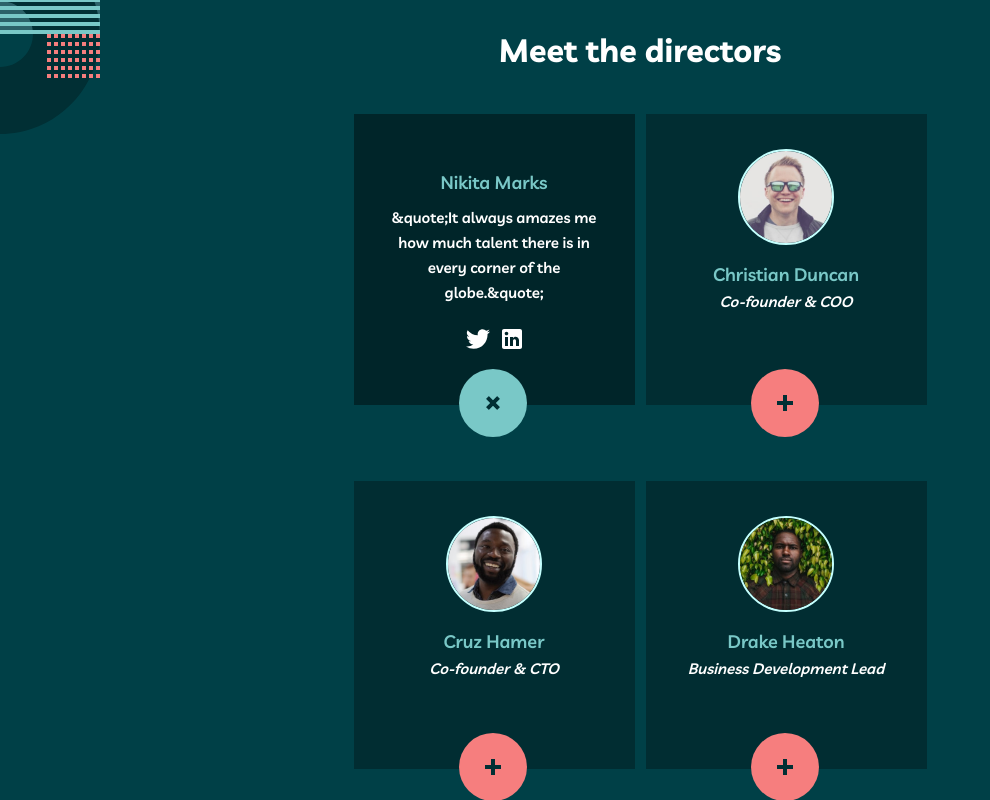
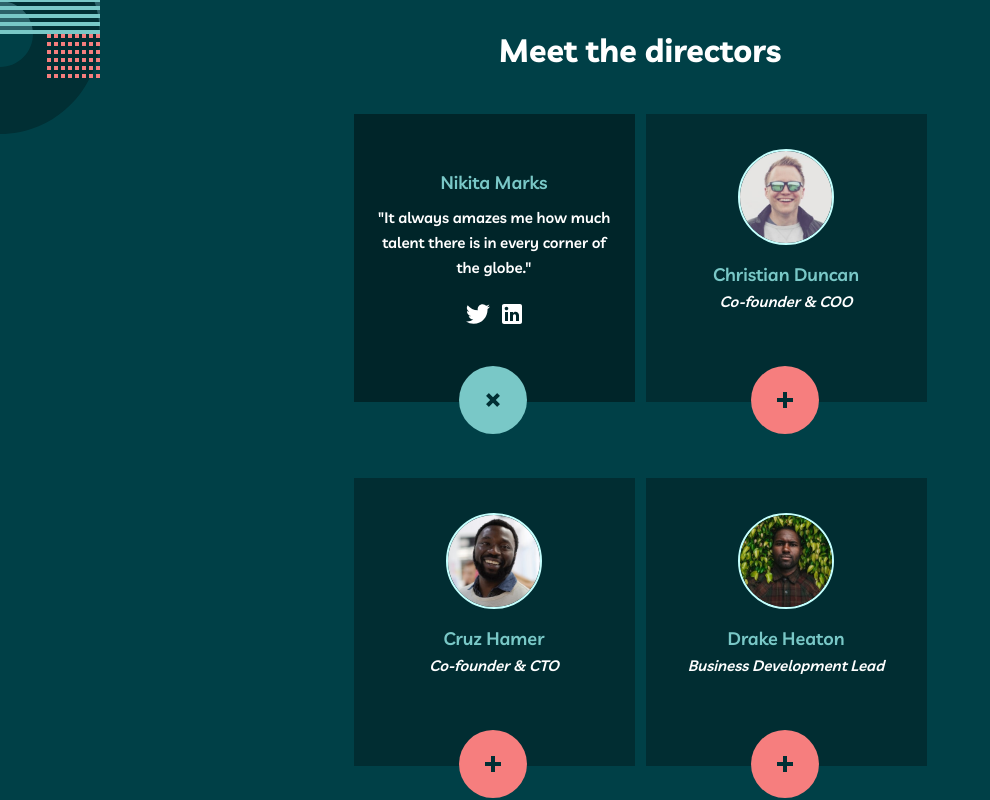
Before and after one commit to mackieva/myteam, a Next.js app: page /about in a window 1280 px wide. Both pictures are taken after a click on the button 493 px from the left and 1035 px from the top of the page. Shown: the part 635-1435 px from the top of the page, without its empty margins (0-990 px from the left). Built offline with nearby package versions, Linux system fonts and the light colour scheme.

Commit message:
quote update

```diff
--- a/components/about/about-director-block.tsx
+++ b/components/about/about-director-block.tsx
@@ -58,7 +58,7 @@ const AboutDirectorBlock = ({ director }: { director: Director }) => {
 						variants={variants}
 						animate={selected ? 'show' : 'hide'}
 					>
-						&quote;{director.quote}&quote;
+						&quot;{director.quote}&quot;
 					</motion.p>
 					<motion.div
 						className='flex justify-between items-center gap-3'
```
